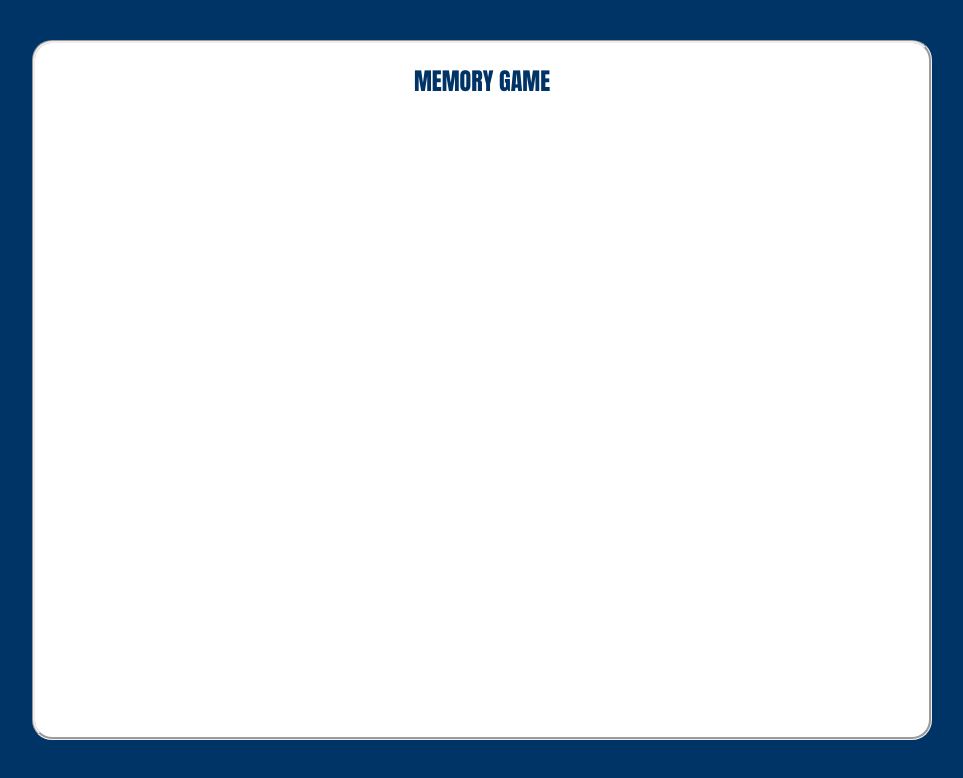
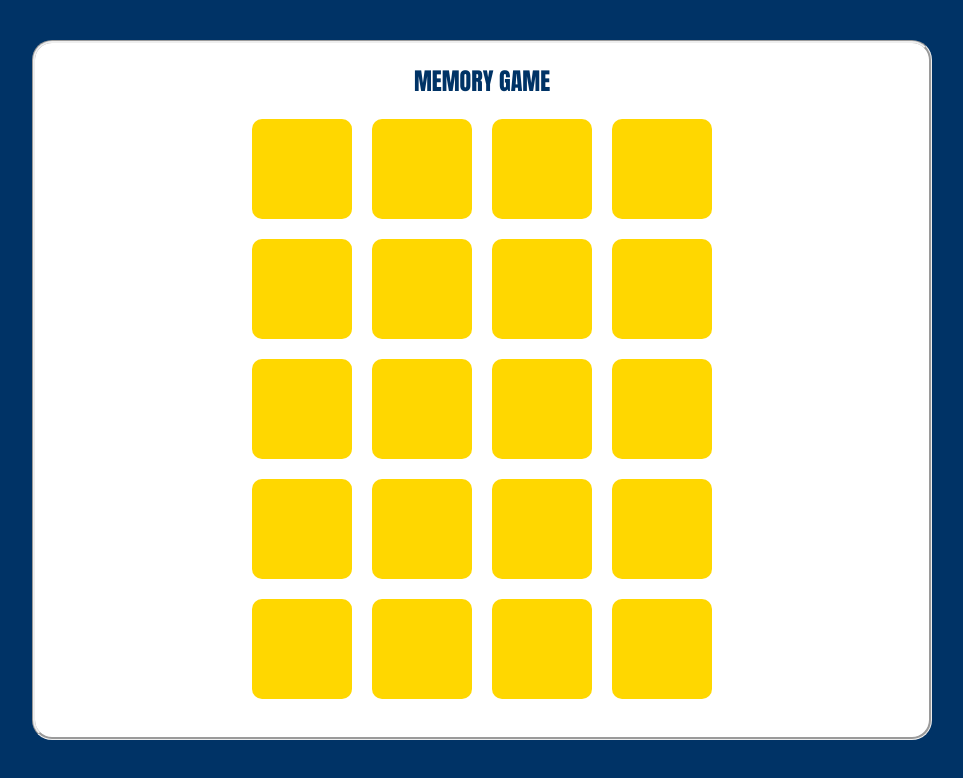
Before and after one commit to jenniferdomgs/memory-game-PI, a plain HTML site: page index.html in a window 1280 px wide. Shown: the whole page, without its empty margins (158-1121 px from the left). Drawn offline with Linux system fonts and the light colour scheme.

Commit message:
createBoard + flipCard ok

```diff
--- a/index.html
+++ b/index.html
@@ -5,14 +5,12 @@
     <meta name="viewport" content="width=device-width, initial-scale=1.0">
     <title>MEMORY GAME #PPI</title>
     <link rel="stylesheet" href="style.css">
-    <link rel="stylesheet" href="script.js">
 </head>
 <body>
     <section class="containerP">
         <h1>MEMORY GAME</h1>
-        <div id="gameBoard">
-
-        </div>
+        <div id="gameBoard"></div>
     </section>
+    <script src="script.js"></script>
 </body>
 </html>
--- a/script.js
+++ b/script.js
@@ -11,14 +11,12 @@ const frutasNome = [
     "Pera"
 ];
 
-// se formos fazer c img
-const frutasImg = [
-
-]
-
 // serve p duplicar a lista dos nomes (ai temos pares)
 let cartas = frutasNome.concat(frutasNome);
 
+let hasFlippedCard = false;
+let firstCard, secondCard;
+let lockBoard = false;
 
 // serve p embaralhar a lista
 function shuffle(array) {
@@ -31,10 +29,34 @@ function shuffle(array) {
 
 // serve p criar o tabuleiro
 function createBoard() {
-    const gameBoard = document.getElementById('gameBoard');
-    gameBoard.innerHTML = '';
-    shuffle(cartas);
+    const gameBoard = document.getElementById('gameBoard'); // pega onde vamos fazer o tabuleiro
+    gameBoard.innerHTML = ''; // limpa o tabuleiro
+    shuffle(cartas); // embaralhando as cartas
     for (let i = 0; i < cartas.length; i++) {
-
+        const card = document.createElement('div'); // criando as divs das cartas
+        card.classList.add('card'); // p colocar classe na div
+        card.dataset.name = cartas[i]; // p guardar os nomes das frutas
+        card.addEventListener('click', flipCard); // chama a função quando clicar na carta
+        gameBoard.appendChild(card); // add as cartas no tabuleiro (1 por 1)
     }
 }
+
+function flipCard() {
+    if (lockBoard) return; // enquanto as cartas tão desvirando, n dá p virar outra
+    if (this === firstCard) return; // se a carta virada for clicada dnv (nada acontece)
+
+    this.classList.add('flipped'); // add classe p poder mexer no css
+    this.textContent = this.dataset.name; // colocando o nome da fruta como conteúdo
+
+    if (!hasFlippedCard) { // aacontece qndo nenhuma carta foi clicada ainda
+        hasFlippedCard = true;
+        firstCard = this; // guarda a carta atual clicada
+        return;
+    }
+
+    secondCard = this; // guarda a segunda carta clicada
+    checkForMatch(); // chama a função p ver se as cartas é um par
+}
+
+
+document.addEventListener('DOMContentLoaded', createBoard); // cria o tabueleiro quando a pag é carregada
--- a/style.css
+++ b/style.css
@@ -1,27 +1,54 @@
 * {
-    margin: 0%;
-    padding: 0%;
+    margin: 0;
+    padding: 0;
     box-sizing: border-box;
 }
 
 body {
     display: flex;
     justify-content: center;
+    align-items: center;
+    background-color: #003366;
     margin: 40px;
-    background-color: #003366;
 }
+
 .containerP {
     display: flex;
-    justify-content: center;
+    flex-direction: column;
+    align-items: center;
     background-color: #FFFFFF;
-    padding-top: 20px;
+    padding: 20px;
     width: 900px;
     height: 700px;
     border-radius: 20px;
-    border-style:groove;
+    border-style: groove;
 }
 
 .containerP h1 {
     color: #003366;
-    font-family: Impact, Haettenschweiler, 'Arial Narrow Bold', sans-serif;
+    font-family: Impact, 'Arial Narrow Bold', sans-serif;
 }
+
+#gameBoard {
+    display: grid;
+    grid-template-columns: repeat(4, 1fr);
+    gap: 20px;
+    margin-top: 20px;
+}
+
+.card {
+    display: flex;
+    width: 100px;
+    height: 100px;
+    background-color: #FFD700;
+    justify-content: center;
+    align-items: center;
+    font-size: 24px;
+    font-family: Impact, sans-serif;
+    cursor: pointer;
+    border-radius: 10px;
+}
+
+.card.flipped {
+    background-color: #FFFFFF;
+}
```
